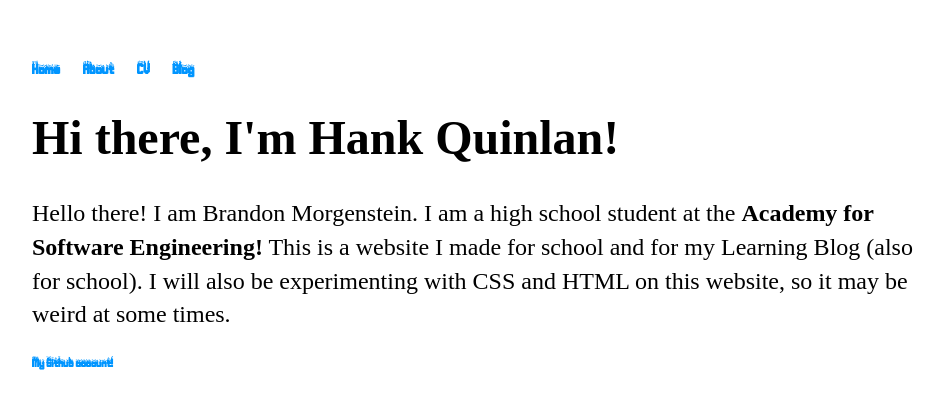
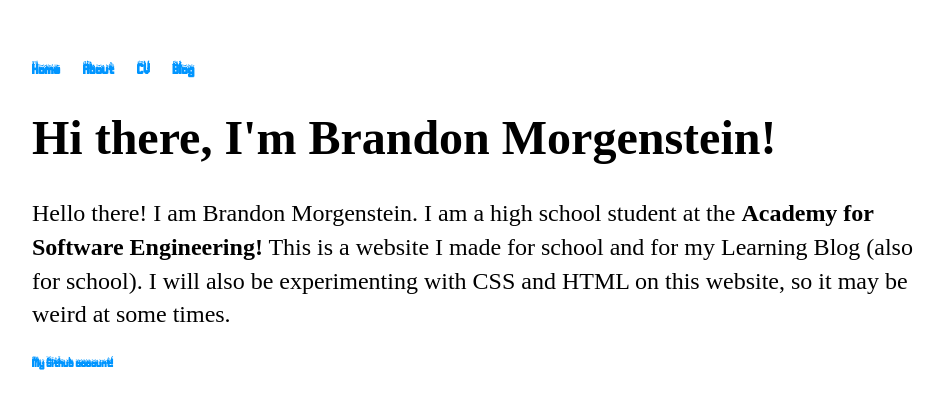
Before and after one commit to brandonm4478/brandonm4478.github.io, a Jekyll site: the page built from index.html, in a window 1280 px wide. Shown: the top 409 px of the page, without its empty margins (160-1104 px from the left). Built offline with Jekyll 4.4.1, drawn with Linux system fonts in a browser that asks for light colours; Markdown is read by kramdown in place of the engine named in the settings.

Commit message:
Update index.html

```diff
--- a/index.html
+++ b/index.html
@@ -3,7 +3,7 @@ layout: default
 title: Brandon's Website
 ---
 <div class="blurb">
-	<h1>Hi there, I'm Hank Quinlan!</h1>
+	<h1>Hi there, I'm Brandon Morgenstein!</h1>
 	<p>Hello there! I am Brandon Morgenstein. I am a high school student at the <strong>Academy for Software Engineering!</strong>
 				   This is a website I made for school and for my Learning Blog (also for school). I will also be experimenting with CSS and HTML on this website, so it may be weird at some times.</a></p>
 </div><!-- /.blurb -->
```
